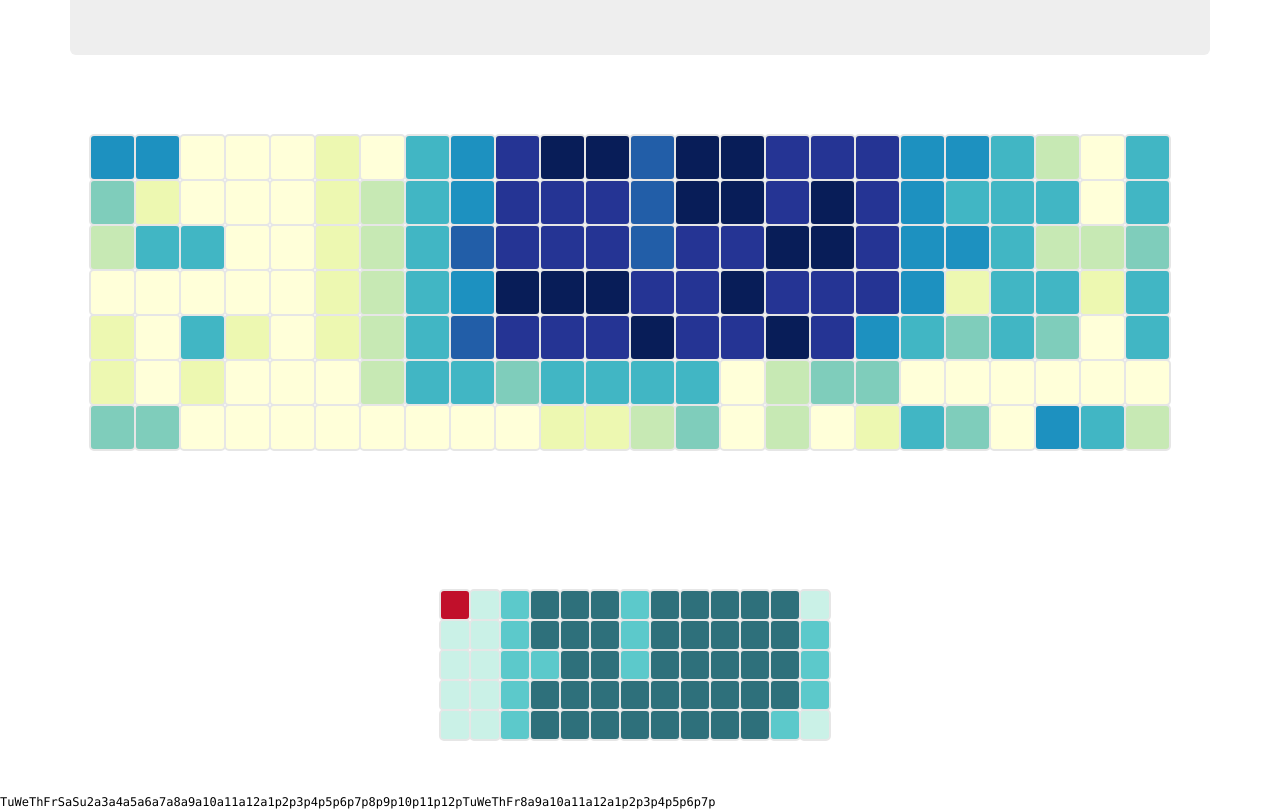
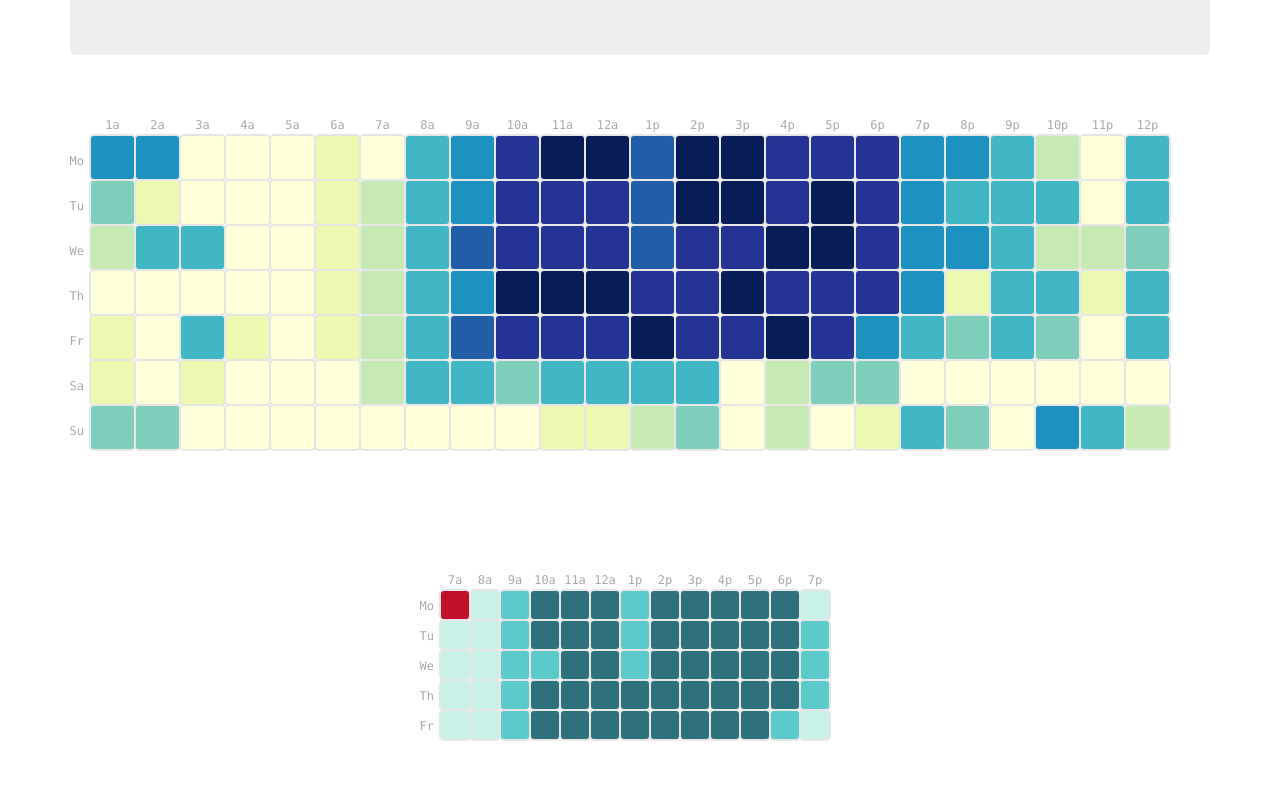
Before and after one commit to Garmega/visualization_software_design, a plain HTML site: page index.html in a window 1280 px wide. Shown: the part 140-949 px from the top of the page. Drawn offline with nearby package versions, Linux system fonts and the light colour scheme.

Commit message:
reverted bad change

```diff
--- a/Heatmap.js
+++ b/Heatmap.js
@@ -54,7 +54,8 @@ window.Heatmap = (function() {
                 // .attr('height', this.chartHeight)
                 // .attr('width', this.chartWidth);
 
-            var dayLabels = canvasSvg.data(heatmap.yDataLabels)
+            var dayLabels = canvasSvg.selectAll(".dayLabel")
+                .data(heatmap.yDataLabels)
                 .enter().append("text")
                   .text(function (d) { return d; })
                   .attr("x", heatmap.margin.left)
@@ -66,7 +67,8 @@ window.Heatmap = (function() {
                   .attr("transform", "translate(-6," + heatmap.gridSize / 1.5 + ")")
                   .attr("class", "mono axis");
 
-            var timeLabels = canvasSvg.data(heatmap.xDataLabels)
+            var timeLabels = canvasSvg.selectAll(".timeLabel")
+                .data(heatmap.xDataLabels)
                 .enter().append("text")
                   .text(function(d) { return d; })
                   .attr("x", function(d, i) { return (i * heatmap.gridSize) + heatmap.margin.left; })
--- a/index.html
+++ b/index.html
@@ -4,7 +4,7 @@
 <head>
     <meta charset="UTF-8">
     <title>Visualization Design Assignment</title>
-    <link rel="stylesheet" href="main.css">
+    <!-- <link rel="stylesheet" href="main.css"> -->
     <!--  jQuery 2.2.2. Hosted by Google-->
     <script src="https://ajax.googleapis.com/ajax/libs/jquery/2.2.2/jquery.min.js"></script>
     <!--  D3. Hosted by d3js.org-->
```
